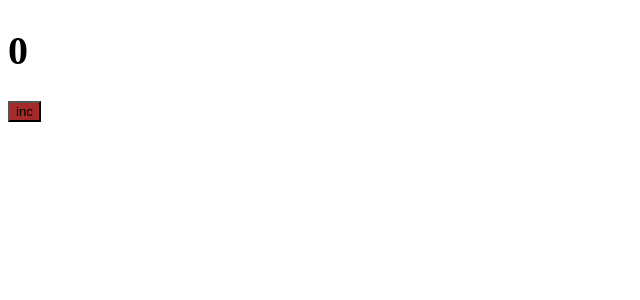
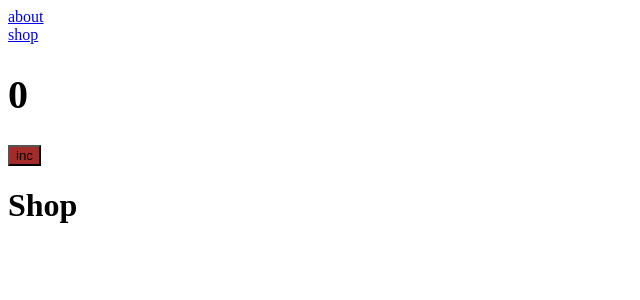
Before and after one commit to darchievboris/playWithWebpack, a React app: page /shop in a window 1280 px wide. Shown: the top 300 px of the page, without its empty margins (0-640 px from the left). Built offline with nearby package versions, Linux system fonts and the light colour scheme.

Commit message:
added lazy loading of chuncks and bundel analyzer

```diff
--- a/package.json
+++ b/package.json
@@ -6,6 +6,7 @@
   "scripts": {
     "build:dev": "webpack -- --env mode=development",
     "build:prod": "webpack -- --env mode=production",
+    "build:prodAn": "webpack -- --env mode=production analyzer=true",
     "start": "webpack serve"
   },
   "keywords": [],
@@ -16,6 +17,7 @@
     "@types/react": "^18.2.51",
     "@types/react-dom": "^18.2.18",
     "@types/webpack": "^5.28.5",
+    "@types/webpack-bundle-analyzer": "^4.6.3",
     "@types/webpack-dev-server": "^4.7.2",
     "css-loader": "^6.10.0",
     "html-webpack-plugin": "^5.6.0",
@@ -27,11 +29,13 @@
     "ts-node": "^10.9.2",
     "typescript": "^5.3.3",
     "webpack": "^5.90.1",
+    "webpack-bundle-analyzer": "^4.10.1",
     "webpack-cli": "^5.1.4",
     "webpack-dev-server": "^4.15.1"
   },
   "dependencies": {
     "react": "^18.2.0",
-    "react-dom": "^18.2.0"
+    "react-dom": "^18.2.0",
+    "react-router-dom": "^6.22.0"
   }
 }
--- a/src/components/App.tsx
+++ b/src/components/App.tsx
@@ -1,12 +1,19 @@
 import React, {useState} from 'react';
 import classes from './App.module.scss'
+import {Link, Outlet} from "react-router-dom";
 export const App = () => {
     const [counter, setCounter] = useState<number>(0);
     const increment = () => setCounter(prev=>prev+1)
     return (
         <div>
+            <Link to={'/about'}>about</Link>
+            <br/>
+            <Link to={'/shop'}>shop</Link>
+            <br/>
+
             <h1 className={classes.value}>{counter}</h1>
             <button className={classes.button} onClick={increment}>inc</button>
+            <Outlet/>
         </div>
     );
 };
--- /dev/null
+++ b/src/components/about/About.lazy.tsx
@@ -0,0 +1,3 @@
+import {lazy} from "react";
+
+export const LazyAbout = lazy(()=>import('./About'))
--- /dev/null
+++ b/src/components/about/About.tsx
@@ -0,0 +1,11 @@
+import React from 'react';
+
+const About = () => {
+    return (
+        <h1>
+            About
+        </h1>
+    );
+};
+
+export default About;
--- /dev/null
+++ b/src/components/shop/Shop.lazy.tsx
@@ -0,0 +1,3 @@
+import {lazy} from "react";
+
+export const LazyShop = lazy(()=>import("./Shop"))
--- /dev/null
+++ b/src/components/shop/Shop.tsx
@@ -0,0 +1,11 @@
+import React from 'react';
+
+const Shop = () => {
+    return (
+        <h1>
+            Shop
+        </h1>
+    );
+};
+
+export default Shop;
--- /dev/null
+++ b/src/components/shop/index.ts
@@ -0,0 +1 @@
+export {LazyShop as Shop} from './Shop.lazy'
--- a/src/index.tsx
+++ b/src/index.tsx
@@ -1,7 +1,30 @@
 import {App} from "./components/App";
 import {createRoot} from "react-dom/client";
+import {createBrowserRouter, RouterProvider} from "react-router-dom";
+import path from "path";
+import {LazyAbout} from "./components/about/About.lazy";
+import {Shop} from "./components/shop";
+import {Suspense} from "react";
 
 const root = document.getElementById('root')
 if(!root) throw new Error('root not found')
 const container = createRoot(root)
-container.render(<App/>)
+
+const router = createBrowserRouter([
+    {
+        path: "/",
+        element: <App/>,
+        children:[
+            {
+                path:'/about',
+                element:<Suspense fallback={'Loading...'}><LazyAbout/></Suspense>
+            },
+            {
+                path: '/shop',
+                element:<Suspense fallback={'Loading...'}> <Shop/> </Suspense>
+            }
+        ]
+    },
+]);
+container.render(
+    <RouterProvider router={router} />)
--- a/webpack.config.ts
+++ b/webpack.config.ts
@@ -2,10 +2,12 @@ import path from "path";
 import webpack from "webpack";
 import {buildWebpack} from "./config/build/buildWebpack";
 import {BuildPath, BuildMode} from "./config/build/types/types";
+import * as buffer from "buffer";
 
 interface EnvVariables {
     mode: BuildMode;
     port: number;
+    analyzer?:boolean;
 }
 
 export default (env: EnvVariables) => {
@@ -18,7 +20,8 @@ export default (env: EnvVariables) => {
     const config: webpack.Configuration = buildWebpack({
         port: env.port ?? 3000,
         mode: env.mode ?? 'development',
-        paths
+        paths,
+        analyzer: env.analyzer
     })
     return config
 }
```
Also changed, not shown: 4 other files (tests, documents, lock files or other folders).
